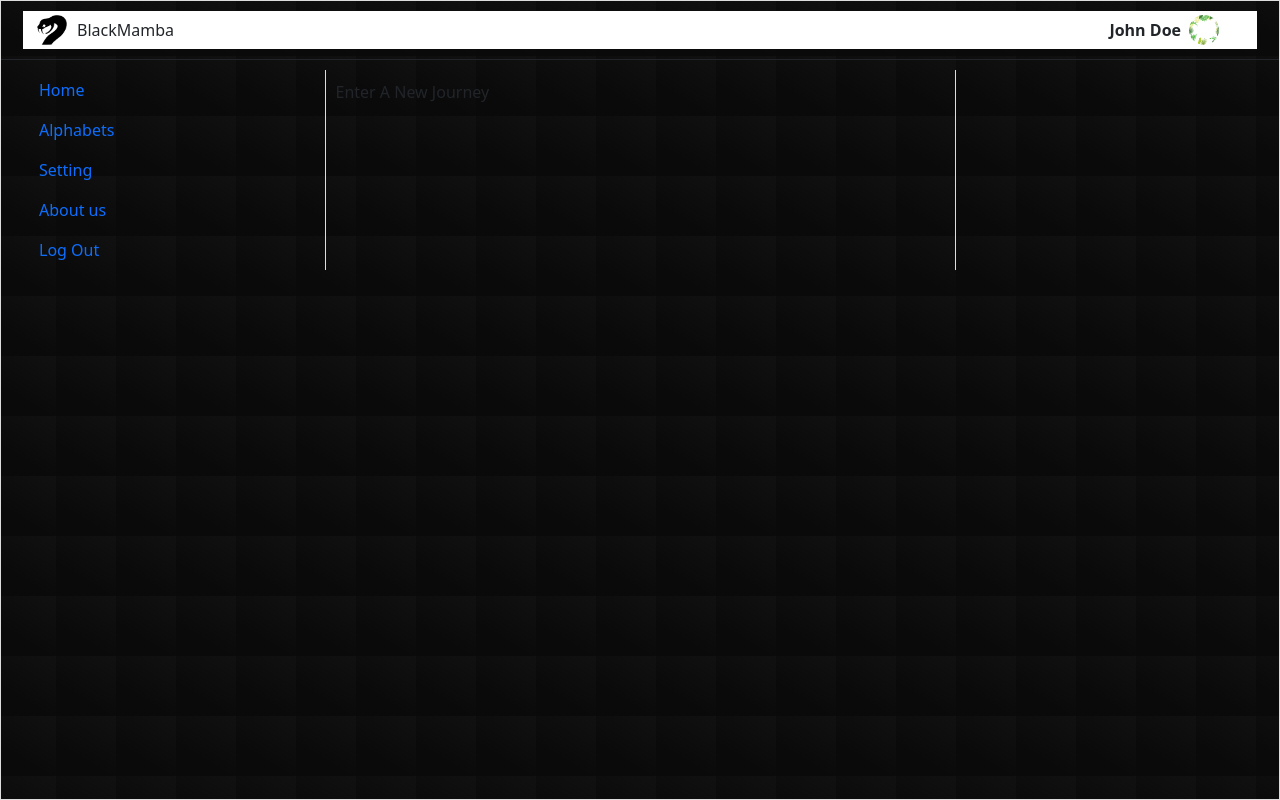
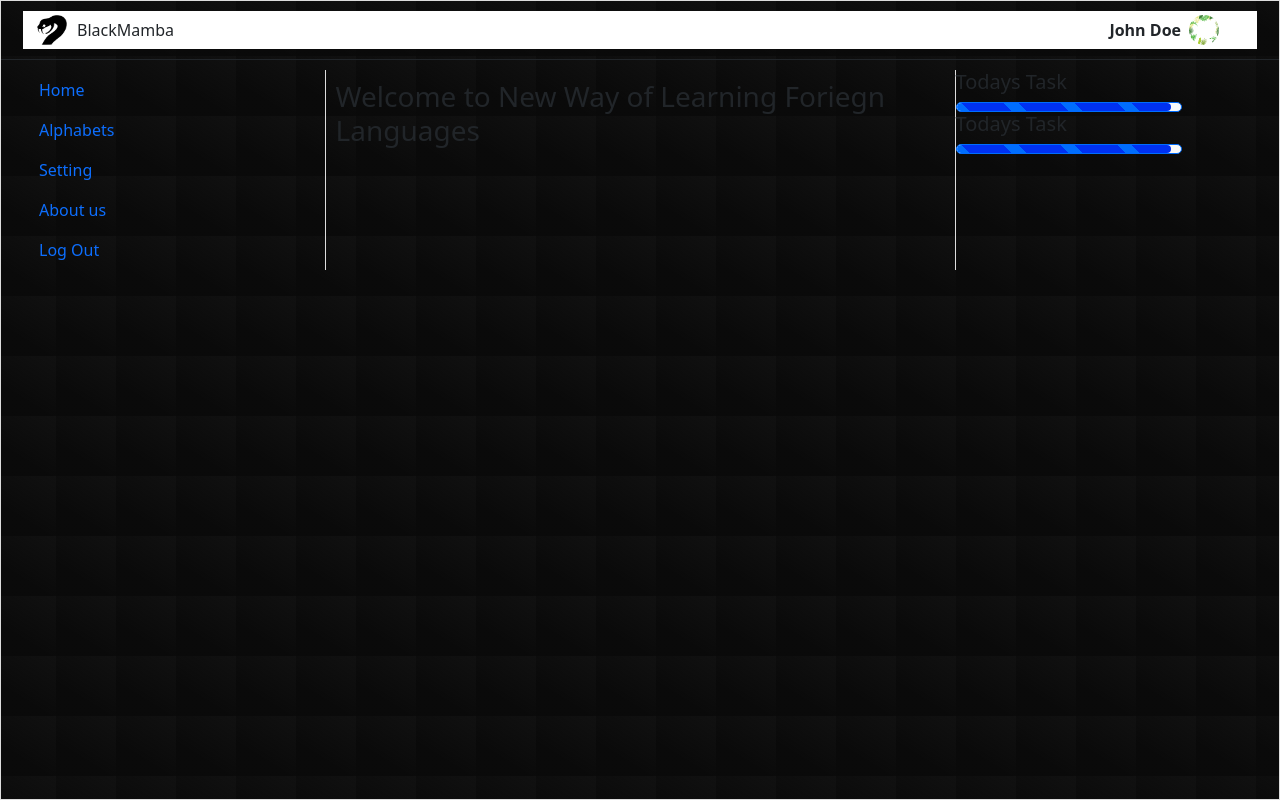
Before and after one commit to AshZi03/BlackMamba, a React (Vite) app in the folder frontend/frontend/vite-project/: page /MainPage in a window 1280 px wide. Built offline with nearby package versions, Linux system fonts and the light colour scheme.

Commit message:
added some new files and css to certain files

```diff
--- a/frontend/frontend/vite-project/src/AboutUs.css
+++ b/frontend/frontend/vite-project/src/AboutUs.css
@@ -17,6 +17,7 @@
 }
 
 .card:hover {
+  cursor: pointer;
   transform: scale(1.05);
   box-shadow: 0 8px 16px rgba(255, 255, 255, 0.2);
   background-color: #042733e5;
--- a/frontend/frontend/vite-project/src/Alphabets.css
+++ b/frontend/frontend/vite-project/src/Alphabets.css
@@ -23,6 +23,7 @@
   }
 
   .card1:hover {
+    cursor: pointer;
     transform: scale(1.05);
     box-shadow: 0 8px 16px rgba(255, 255, 255, 0.2);
   }
--- a/frontend/frontend/vite-project/src/App.jsx
+++ b/frontend/frontend/vite-project/src/App.jsx
@@ -12,6 +12,8 @@ import SnakeAndLadder from './SnakeAndLadder.jsx'
 import LangSelect from './LangSelect.jsx'
 import Alphabets from './Alphabets.jsx'
 import AboutUs from './AboutUs.jsx'
+import Instruction from './Instruction.jsx'
+import Content from './Content.jsx'
 
 function App() {
   const [count, setCount] = useState(0)
@@ -29,6 +31,8 @@ function App() {
         <Route path="/LangSelect" element={<LangSelect />} />
         <Route path = "/MainPage/Alphabets" element={<Alphabets />}/>
         <Route path= "/MainPage/AboutUs" element= {<AboutUs/>}/>
+        <Route path="/Instruction" element={<Instruction />} />
+        <Route path="/Content" element={<Content />} />
       </Routes>
     </BrowserRouter>
   </>
--- /dev/null
+++ b/frontend/frontend/vite-project/src/Content.css
@@ -0,0 +1,51 @@
+
+
+.loaderBar {
+    width: calc(160px / 0.707);
+    height: 10px;
+    background: #F9F9F9;
+    border-radius: 10px;
+    border: 1px solid #006DFE;
+    position: relative;
+    overflow: hidden;
+  }
+
+  .loaderBar::before {
+    content: "";
+    position: absolute;
+    top: 0;
+    left: 0;
+    height: 100%;
+    border-radius: 5px;
+    background: repeating-linear-gradient(45deg, #0031F2 0 30px, #006DFE 0 40px) right/200% 100%;
+    animation: fillProgress 6s ease-in-out infinite, lightEffect 1s infinite linear;
+    animation-fill-mode: forwards;
+  }
+
+  @keyframes fillProgress {
+    0% {
+      width: 0;
+    }
+
+    33% {
+      width: 33.333%;
+    }
+
+    66% {
+      width: 66.67%;
+    }
+
+    100% {
+      width: 100%;
+    }
+  }
+
+  @keyframes lightEffect {
+    0%, 20%, 40%, 60%, 80%, 100% {
+      background: repeating-linear-gradient(45deg, #0031F2 0 30px, #006DFE 0 40px) right/200% 100%;
+    }
+
+    10%, 30%, 50%, 70%, 90% {
+      background: repeating-linear-gradient(45deg, #0031F2 0 30px, #006DFE 0 40px, rgba(255, 255, 255, 0.3) 0 40px) right/200% 100%;
+    }
+  }
--- a/frontend/frontend/vite-project/src/Content.jsx
+++ b/frontend/frontend/vite-project/src/Content.jsx
@@ -1,21 +1,16 @@
 // Content.js
 
 import React from 'react';
+import './Content.css'
 
-const Content = ({ selectedOption }) => {
+const Content = () => {
   return (
-    <div>
-      {selectedOption ? (
-        <div>
-          <h2>Selected Option</h2>
-          <p>{selectedOption}</p>
-        </div>
-      ) : (
-        <div>
-          <h2>No option selected</h2>
-        </div>
-      )}
-    </div>
+   <>
+      <h5> Todays Task</h5>
+    <div class="loaderBar"></div>
+    <h5> Todays Task</h5>
+    <div class="loaderBar"></div>
+   </>
   );
 };
 
--- /dev/null
+++ b/frontend/frontend/vite-project/src/Instruction.jsx
@@ -0,0 +1,21 @@
+import React from "react";
+
+const Instruction= () =>{
+return(
+    <>
+        <div className="Head">
+            <h3>Welcome to New Way of Learning Foriegn Languages </h3>
+        </div>
+        <div className="inst">
+
+        </div>
+        <div className="rules">
+
+        </div>
+    </>
+)
+
+
+}
+
+export default Instruction
--- a/frontend/frontend/vite-project/src/LangSelect.css
+++ b/frontend/frontend/vite-project/src/LangSelect.css
@@ -10,27 +10,39 @@
   }
 
   /* Style for the cards */
-  .card {
+  .card2 {
     cursor: pointer;
-    transition: box-shadow 0.3s;
-    border: 1px solid #ccc;
-    border-radius: 0.25rem;
-    padding: 1rem;
+    cursor: pointer;
+    width: 17em;
+    height: 7.5em;
+    background: #171717;
+    transition: 1s ease-in-out;
+    clip-path: polygon(30px 0%, 100% 0, 100% calc(100% - 30px), calc(100% - 30px) 100%, 0 100%, 0% 30px);
+    border-top-right-radius: 20px;
+    border-bottom-left-radius: 20px;
+    display: flex;
+    flex-direction: column;
+    margin-left: 0.5em;
   }
 
-  .card:hover {
-    box-shadow: 0 4px 8px rgba(0, 0, 0, 0.1);
+  .card2:hover {
+    transform: scale(1.05);
+    box-shadow: 0 8px 16px rgba(255, 255, 255, 0.2);
+    background-color: #042733e5;
+
   }
-
   .card-title {
     font-size: 1.25rem;
     margin-bottom: 0.5rem;
+    text-align: center;
+    color: grey;
   }
 
   .card-text {
     font-size: 1rem;
+    text-align: center;
+    color: white;
   }
-
   /* Border color for selected language */
   .border-primary {
     border-color: #007bff;
--- a/frontend/frontend/vite-project/src/LangSelect.jsx
+++ b/frontend/frontend/vite-project/src/LangSelect.jsx
@@ -54,7 +54,7 @@ const LangSelect = () => {
       <div className="row">
         <div className="col-md-4 mb-3">
           <div
-            className={`card ${selectedLang === 'English' ? 'border-primary' : ''}`}
+            className={`card2 ${selectedLang === 'English' ? 'border-primary' : ''}`}
             onClick={() => handleLangSelect('English')}
           >
             <div className="card-body">
@@ -65,7 +65,7 @@ const LangSelect = () => {
         </div>
         <div className="col-md-4 mb-3">
           <div
-            className={`card ${selectedLang === 'Japanese' ? 'border-primary' : ''}`}
+            className={`card2 ${selectedLang === 'Japanese' ? 'border-primary' : ''}`}
             onClick={() => handleLangSelect('Japanese')}
           >
             <div className="card-body">
@@ -76,7 +76,7 @@ const LangSelect = () => {
         </div>
         <div className="col-md-4 mb-3">
           <div
-            className={`card ${selectedLang === 'French' ? 'border-primary' : ''}`}
+            className={`card2 ${selectedLang === 'French' ? 'border-primary' : ''}`}
             onClick={() => handleLangSelect('French')}
           >
             <div className="card-body">
--- a/frontend/frontend/vite-project/src/MainPage.jsx
+++ b/frontend/frontend/vite-project/src/MainPage.jsx
@@ -10,6 +10,7 @@ import Login from './Login';
 import Alphabets from './Alphabets';
 import AboutUs from './AboutUs';
 import './MainPage.css';
+import Instruction from './Instruction';
 
 const MainPage = () => {
   const [selectedOption, setSelectedOption] = useState(null);
@@ -69,12 +70,13 @@ const MainPage = () => {
           ) : selectedOption === 'About us' ? (
             <AboutUs/>
           )  : (
-            <div>Enter A New Journey</div>
+            <Instruction/>
           )}
 
         </Col>
         <Col  md={3} style={{ padding: '0px', borderLeft: '1px solid #ddd' }}>
           {/* Empty Third Column */}
+          <Content/>
         </Col>
       </Row>
     </Container>
```
Also changed, not shown: frontend/frontend/vite-project/src/Instruction.css (added), frontend/frontend/vite-project/src/SideBar.css (added).
